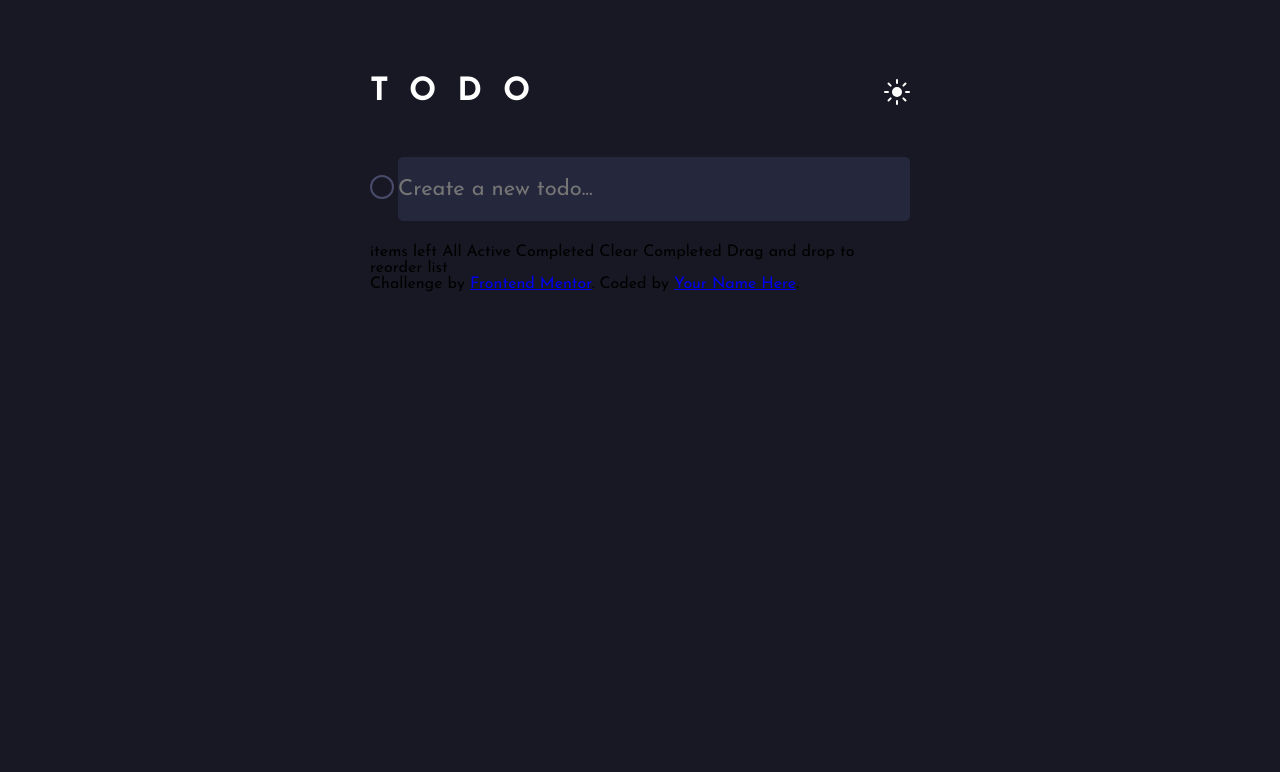
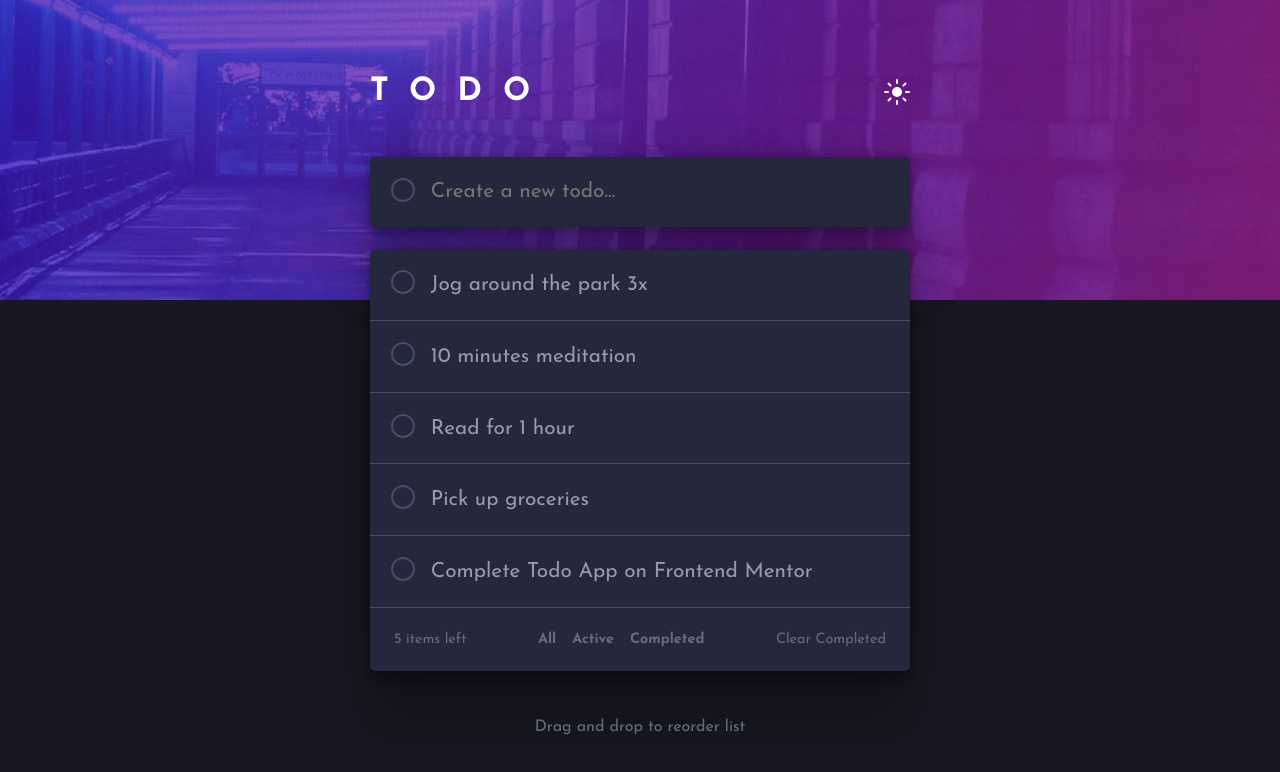
Before and after one commit to henriquerocharafael/todo-app, a React (Vite) app: page / in a window 1280 px wide. Shown: the top 772 px of the page. Built offline with nearby package versions, Linux system fonts and the light colour scheme.

Commit message:
finished dark layout for desktop

```diff
--- a/src/App.tsx
+++ b/src/App.tsx
@@ -11,30 +11,40 @@ export function App() {
         </div>
 
         <div className="input-wrapper">
-
           <Checkbox />
-
           <input className="input-text" placeholder="Create a new todo..." />
         </div>
       </header>
 
       <main>
-        {/* Add dynamic number  */} items left
+        <ul>
+          <li><Checkbox />Jog around the park 3x</li>
+          <li><Checkbox />10 minutes meditation</li>
+          <li><Checkbox />Read for 1 hour</li>
+          <li><Checkbox />Pick up groceries</li>
+          <li><Checkbox />Complete Todo App on Frontend Mentor</li>
 
-        All
-        Active
-        Completed Clear Completed
+          <div className="list-status">
+            <div className="items">
+              <span>5</span> items left
+            </div>
+            <div className="status">
+              <span>all</span>
+              <span>active</span>
+              <span>completed</span>
+            </div>
+            <div className="clear">
+              <span>
+                clear completed
+              </span>
+            </div>
+          </div>
+        </ul>
+      </main>
 
+      <footer>
         Drag and drop to reorder list
-
-        <div>
-          Challenge by{" "}
-          <a href="https://www.frontendmentor.io?ref=challenge" target="_blank">
-            Frontend Mentor
-          </a>
-          . Coded by <a href="#">Your Name Here</a>.
-        </div>
-      </main>
+      </footer>
     </div>
   );
 }
--- a/src/components/Checkbox/styles.module.css
+++ b/src/components/Checkbox/styles.module.css
@@ -9,7 +9,6 @@ label:hover {
   background: transparent;
   border: 2px solid var(--very-dark-grayish-blue);
   border-radius: 50px;
-  margin-right: 4px;
 }
 
 .checkbox_active {
--- a/src/globals.css
+++ b/src/globals.css
@@ -18,6 +18,7 @@
 
   --background-color: #181824;
   --rows-color: #25273c;
+  --text-active: #9799b0;
   --text-inactive: #686a7f;
 }
 
@@ -35,20 +36,27 @@ body {
 
   font-family: "Josefin Sans", sans-serif;
   background: var(--background-color);
+  background-image: url("./assets/images/bg-desktop-dark.jpg");
+  background-repeat: no-repeat;
+  background-position: top;
 
   display: flex;
   justify-content: center;
 }
 
 .wrapper {
-  max-width: 33.75rem;
-  margin-top: 4.75rem;
+  min-width: 33.75rem;
+  margin: 4.75rem auto auto;
 }
 
 .title-wrapper {
   display: flex;
   justify-content: space-between;
   align-items: center;
+}
+
+header {
+  margin-top: 4.75rem;
 }
 
 header h1 {
@@ -58,13 +66,21 @@ header h1 {
   letter-spacing: 1.313rem;
 }
 
+header img:hover {
+  cursor: pointer;
+}
+
 .input-wrapper {
   width: 100%;
-  height: 4rem;
   margin: 3.063rem 0 1.438rem 0;
+  padding: 1.3rem;
+  background-color: var(--rows-color);
+  border-radius: 5px;
 
   display: flex;
   align-items: center;
+  gap: 1rem;
+  box-shadow: rgba(0, 0, 0, 0.25) 0px 54px 55px, rgba(0, 0, 0, 0.12) 0px -12px 30px, rgba(0, 0, 0, 0.12) 0px 4px 6px, rgba(0, 0, 0, 0.17) 0px 12px 13px, rgba(0, 0, 0, 0.09) 0px -3px 5px;
 }
 
 /* taken from https://css-tricks.com/inclusively-hidden/ */
@@ -81,12 +97,76 @@ input[type="checkbox"] {
 
 .input-text {
   font-family: "Josefin Sans", sans-serif;
-  font-size: 1.375rem;
+  font-size: 1.3rem;
   color: var(--text-inactive);
   width: 100%;
-  height: 100%;
   outline: none;
   border: none;
   border-radius: 5px;
   background-color: var(--rows-color);
 }
+
+main {
+  border-radius: 5px;
+  background-color: var(--rows-color);
+  box-shadow: rgba(0, 0, 0, 0.25) 0px 54px 55px, rgba(0, 0, 0, 0.12) 0px -12px 30px, rgba(0, 0, 0, 0.12) 0px 4px 6px, rgba(0, 0, 0, 0.17) 0px 12px 13px, rgba(0, 0, 0, 0.09) 0px -3px 5px;
+}
+
+ul {
+  list-style: none;
+}
+
+ul li {
+  font-size: 1.3rem;
+  color: var(--text-active);
+  padding: 1.3rem;
+  border-bottom: 1px solid var(--very-dark-grayish-blue);
+
+  display: flex;
+  align-items: center;
+  gap: 1rem;
+}
+
+ul li:hover {
+  opacity: 0.5;
+}
+
+.list-status {
+  font-size: 0.9rem;
+  color: var(--text-inactive);
+  padding: 1.5rem;
+
+  display: flex;
+  align-items: center;
+  justify-content: space-between;
+  gap: 1rem;
+}
+
+.status {
+  font-weight: 700;
+  text-transform: capitalize;
+  display: flex;
+  align-items: center;
+  gap: 1rem;
+}
+
+.status span:hover {
+  cursor: pointer;
+  color: var(--text-active);
+}
+
+.clear span {
+  text-transform: capitalize;
+}
+
+.clear span:hover {
+  cursor: pointer;
+  color: var(--text-active);
+}
+
+footer {
+  font-size: 1rem;
+  color: var(--text-inactive);
+  text-align: center;
+  padding: 3rem 0;
+}
```
